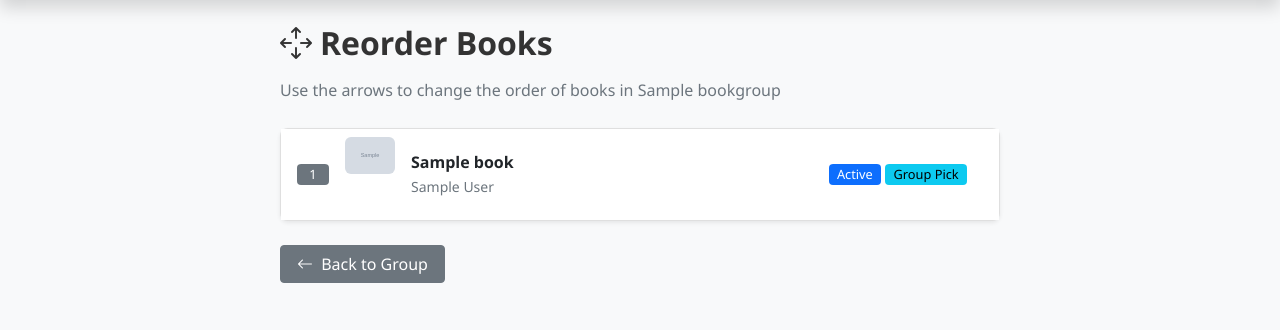
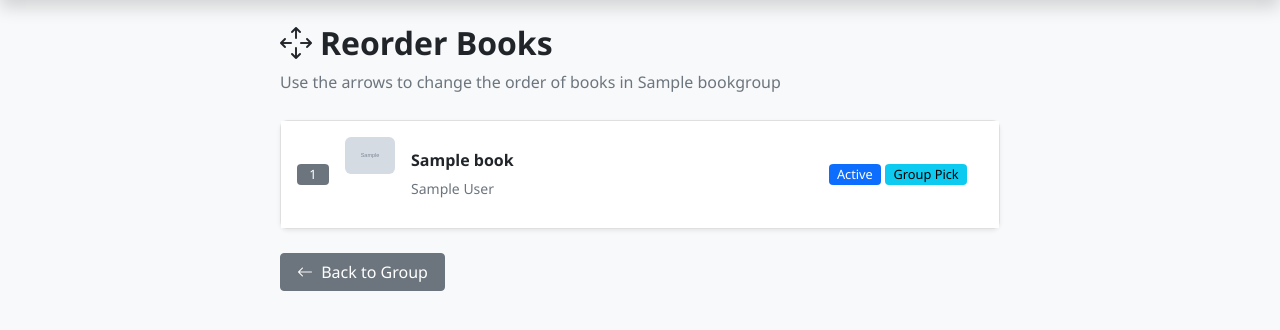
Before and after one commit to TSPARR/hardcover_bookclub, a Django app: page /groups/1/reorder-books/ in a window 1280 px wide. Shown: the part 90-420 px from the top of the page. Run offline with Django 5.2, Linux system fonts and the light colour scheme; a user stored in the database is signed in; tables that the repository leaves empty hold one stand-in row (values such as "Sample post"); grey boxes marked "Sample" are stand-in pictures; parts of the project's set-up code (start-up, migrations or seed data) failed here and were passed over; some libraries are stand-ins or nearby versions.

Commit message:
Adjust the reorder books page

```diff
--- /dev/null
+++ b/bookclub/static/bookclub/css/dark-mode/components/reorder-books.css
@@ -0,0 +1,15 @@
+/* ===========================
+ * Reorder Books Page - Dark Mode Colors
+ * =========================== */
+
+.dark-mode .reorder-header h2 {
+    color: #e1e1e1;
+}
+
+.dark-mode .reorder-book-title {
+    color: #e1e1e1;
+}
+
+.dark-mode .reorder-book-author {
+    color: #9e9e9e;
+}
--- a/bookclub/static/bookclub/css/dark-mode/dark-mode.css
+++ b/bookclub/static/bookclub/css/dark-mode/dark-mode.css
@@ -30,6 +30,7 @@
 @import 'components/toast.css';
 @import 'components/profile-settings.css';
 @import 'components/home.css';
+@import 'components/reorder-books.css';
 
 /* Apply dark mode styling */
 html.dark-mode,
--- a/bookclub/static/bookclub/css/global.css
+++ b/bookclub/static/bookclub/css/global.css
@@ -32,5 +32,6 @@
 @import 'global/components/toast.css';
 @import 'global/components/profile-settings.css';
 @import 'global/components/home.css';
+@import 'global/components/reorder-books.css';
 
 @import 'global/adaptive-layout.css';
--- /dev/null
+++ b/bookclub/static/bookclub/css/global/components/reorder-books.css
@@ -0,0 +1,77 @@
+/* ===========================
+ * Reorder Books Page - Global Styles
+ * =========================== */
+
+/* Book number badge sizing */
+.reorder-book-number {
+    min-width: 32px;
+}
+
+/* Book cover container */
+.reorder-book-cover-wrapper {
+    width: 50px;
+    height: 75px;
+    flex-shrink: 0;
+}
+
+/* Book cover image */
+.reorder-book-cover {
+    max-height: 75px;
+    max-width: 50px;
+    object-fit: cover;
+}
+
+/* Reorder page header */
+.reorder-header {
+    margin-bottom: 1.5rem;
+}
+
+.reorder-header h2 {
+    display: flex;
+    align-items: center;
+    margin-bottom: 0.5rem;
+}
+
+.reorder-header h2 i {
+    margin-right: 0.5rem;
+}
+
+/* Reorder list items */
+.reorder-list-item {
+    display: flex;
+    align-items: center;
+    gap: 1rem;
+    padding: 1rem;
+}
+
+.reorder-book-info {
+    flex-grow: 1;
+}
+
+.reorder-book-title {
+    display: block;
+    font-weight: 600;
+    margin-bottom: 0.25rem;
+}
+
+.reorder-book-author {
+    display: block;
+    font-size: 0.875rem;
+}
+
+.reorder-badges {
+    display: flex;
+    gap: 0.25rem;
+    flex-wrap: wrap;
+}
+
+/* Reorder button group */
+.reorder-controls {
+    flex-shrink: 0;
+}
+
+/* Reorder button sizing */
+.btn-reorder {
+    padding: 0.25rem 0.5rem;
+    font-size: 0.875rem;
+}
--- a/bookclub/static/bookclub/css/global/tables.css
+++ b/bookclub/static/bookclub/css/global/tables.css
@@ -371,14 +371,6 @@
 }
 
 /* ===========================
- * Book Reordering Page
- * =========================== */
-.btn-reorder {
-    padding: 0.25rem 0.5rem;
-    font-size: 0.875rem;
-}
-
-/* ===========================
  * Mobile Book Card Styles
  * =========================== */
 .mobile-book-card {
--- /dev/null
+++ b/bookclub/static/bookclub/css/light-mode/components/reorder-books.css
@@ -0,0 +1,15 @@
+/* ===========================
+ * Reorder Books Page - Light Mode Colors
+ * =========================== */
+
+.light-mode .reorder-header h2 {
+    color: #212529;
+}
+
+.light-mode .reorder-book-title {
+    color: #212529;
+}
+
+.light-mode .reorder-book-author {
+    color: #6c757d;
+}
--- a/bookclub/static/bookclub/css/light-mode/light-mode.css
+++ b/bookclub/static/bookclub/css/light-mode/light-mode.css
@@ -27,6 +27,7 @@
 @import 'components/toast.css';
 @import 'components/profile-settings.css';
 @import 'components/home.css';
+@import 'components/reorder-books.css';
 
 /* Add a class to the body for any body-level styling */
 html.light-mode,
--- a/bookclub/templates/bookclub/reorder_books.html
+++ b/bookclub/templates/bookclub/reorder_books.html
@@ -8,9 +8,12 @@
 <div class="container mt-4">
     <div class="row">
         <div class="col-lg-8 offset-lg-2">
+            <!-- CSRF token for AJAX requests -->
+            {% csrf_token %}
+
             <!-- Header -->
-            <div class="mb-4">
-                <h2><i class="bi bi-arrows-move me-2"></i>Reorder Books</h2>
+            <div class="reorder-header">
+                <h2><i class="bi bi-arrows-move"></i>Reorder Books</h2>
                 <p class="text-subtle">Use the arrows to change the order of books in {{ group.name }}</p>
             </div>
 
@@ -19,19 +22,17 @@
                 <div class="card-body p-0">
                     <div class="list-group list-group-flush">
                         {% for book in books %}
-                        <div class="list-group-item">
-                            <div class="d-flex align-items-center gap-3">
+                        <div class="list-group-item reorder-list-item">
                             <!-- Book number -->
-                                <span class="badge badge-book-number" style="min-width: 32px;">
+                            <span class="badge badge-book-number reorder-book-number">
                                 {{ forloop.counter }}
                             </span>
 
                             <!-- Book cover -->
-                                <div style="width: 50px; height: 75px; flex-shrink: 0;">
+                            <div class="reorder-book-cover-wrapper">
                                 {% if book.cover_image_url %}
                                 <img src="{{ book.cover_image_url }}"
-                                         class="img-fluid rounded"
-                                         style="max-height: 75px; max-width: 50px; object-fit: cover;"
+                                     class="img-fluid rounded reorder-book-cover"
                                      alt="{{ book.title|split:":"|first|trim }}">
                                 {% else %}
                                 <div class="book-cover-placeholder d-flex justify-content-center align-items-center h-100 w-100 rounded">
@@ -41,13 +42,13 @@
                             </div>
 
                             <!-- Book info -->
-                                <div class="flex-grow-1">
-                                    <strong class="d-block">{{ book.title|split:":"|first|trim }}</strong>
-                                    <small class="text-subtle d-block">{{ book.author }}</small>
+                            <div class="reorder-book-info">
+                                <strong class="reorder-book-title">{{ book.title|split:":"|first|trim }}</strong>
+                                <small class="reorder-book-author">{{ book.author }}</small>
                             </div>
 
                             <!-- Badges -->
-                                <div class="d-flex gap-1 flex-wrap">
+                            <div class="reorder-badges">
                                 {% if book.is_active %}
                                 <span class="badge badge-active">Active</span>
                                 {% endif %}
@@ -60,12 +61,13 @@
                             </div>
 
                             <!-- Reorder buttons -->
-                                <div class="btn-group" role="group">
+                            <div class="btn-group reorder-controls" role="group">
                                 {% if not forloop.first %}
                                 <button type="button" class="btn btn-outline-secondary btn-sm btn-reorder"
                                         data-book-id="{{ book.id }}"
                                         data-direction="up"
-                                            title="Move up">
+                                        title="Move up"
+                                        aria-label="Move {{ book.title|split:":"|first|trim }} up">
                                     <i class="bi bi-arrow-up"></i>
                                 </button>
                                 {% endif %}
@@ -73,11 +75,11 @@
                                 <button type="button" class="btn btn-outline-secondary btn-sm btn-reorder"
                                         data-book-id="{{ book.id }}"
                                         data-direction="down"
-                                            title="Move down">
+                                        title="Move down"
+                                        aria-label="Move {{ book.title|split:":"|first|trim }} down">
                                     <i class="bi bi-arrow-down"></i>
                                 </button>
                                 {% endif %}
-                                </div>
                             </div>
                         </div>
                         {% endfor %}
```
Also changed, not shown: bookclub/templates/bookclub/includes/groups/book_list_table.html (+16 -5 lines). Lines whose indentation alone changed are shown as unchanged.
